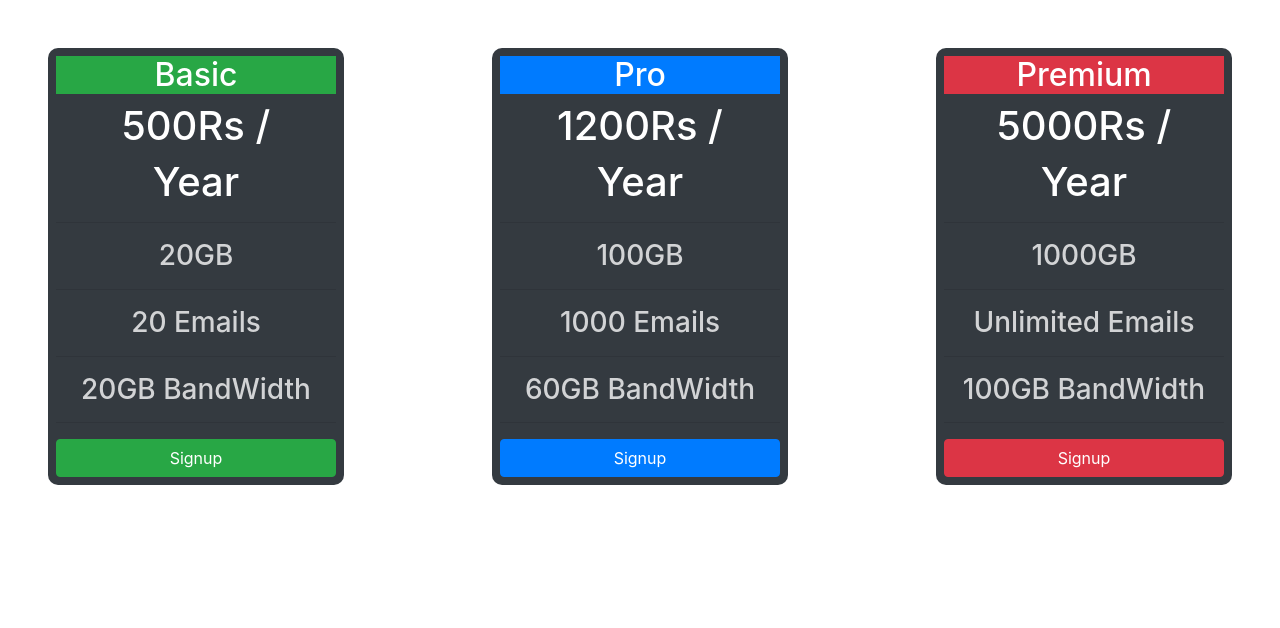
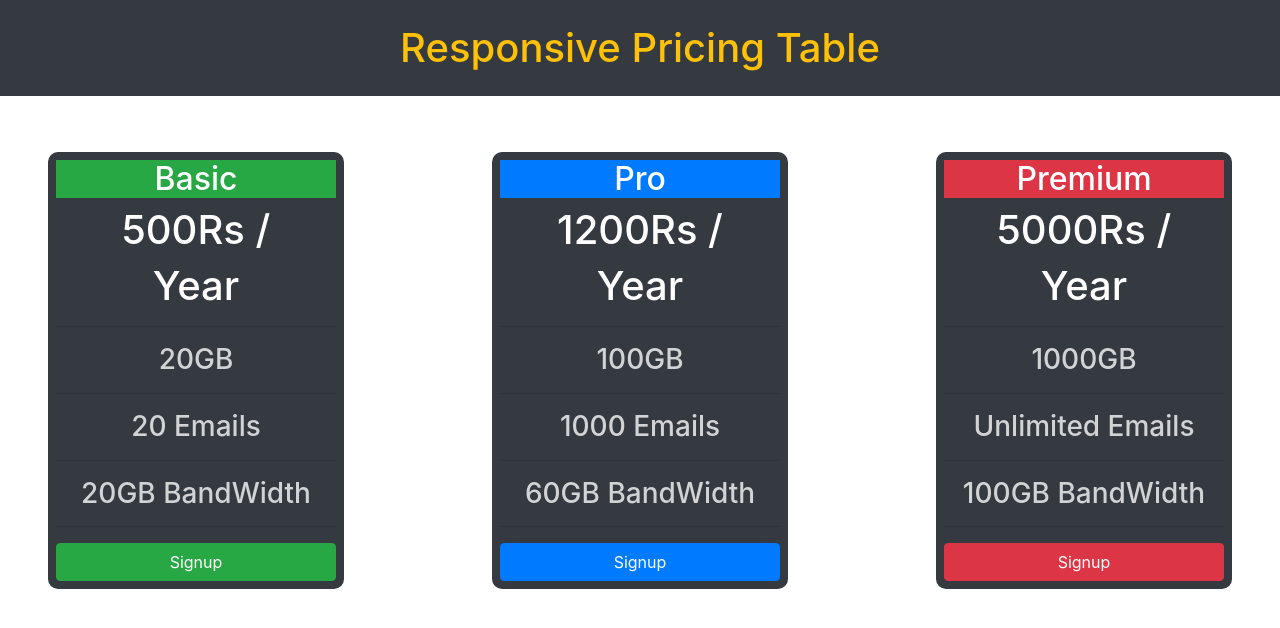
Before and after one commit to VenkateshGopa/classtask289, a plain HTML site: page index.html in a window 1280 px wide. Drawn offline with Linux system fonts and the light colour scheme.

Commit message:
Update index.html

```diff
--- a/index.html
+++ b/index.html
@@ -9,8 +9,9 @@
     <link rel="stylesheet" href="bootstrap.css" />
   </head>
   <body>
+    <h1 class="text-center text-warning bg-dark p-4">Responsive Pricing Table</h1>
     <div class="container-fluid">
-      <div class="row justify-content-between text-white text-center p-5 ">
+      <div class="row justify-content-between text-white text-center p-5">
         <div class="col-12 col-sm-3 bg-dark p-2">
           <div class="bg-success"><h2>Basic</h2></div>
           <div>
```
